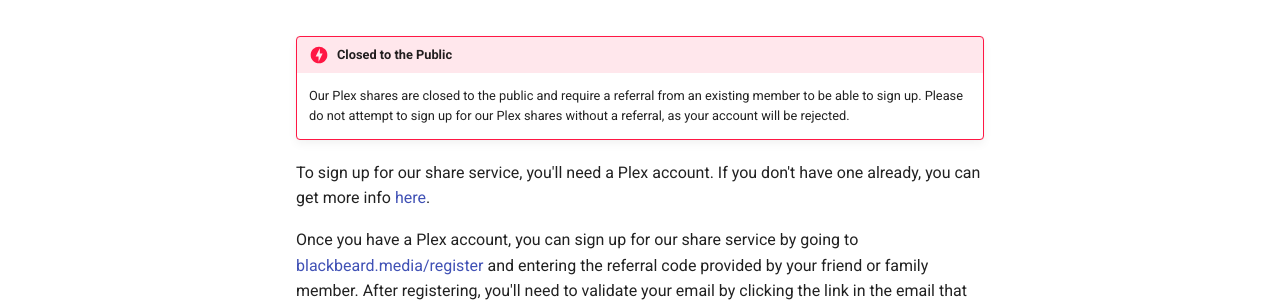
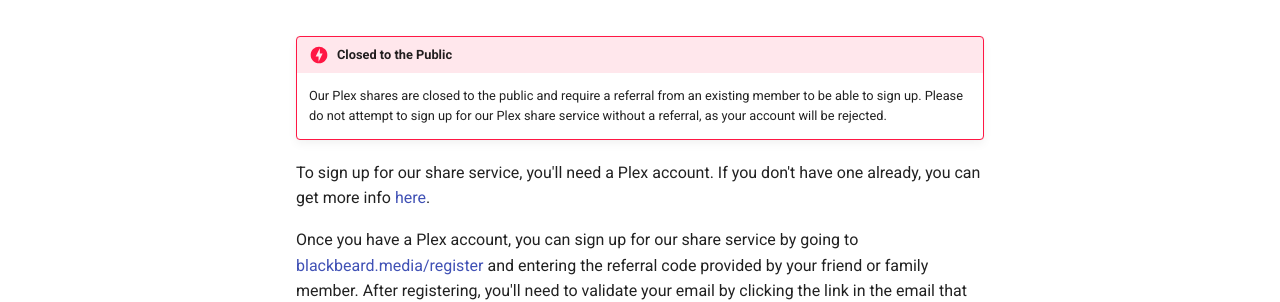
Before and after one commit to neomedia6989/docs-2, an MkDocs documentation site: the page built from docs/shares/getting-started.md, in a window 1280 px wide and 900 px high. Shown: the part 232-534 px from the top of the window. Built offline with MkDocs 1.6.1 and Material for MkDocs 9.7.7, drawn with Linux system fonts in a browser that asks for light colours.

Commit message:
Update getting-started.md

```diff
--- a/docs/shares/getting-started.md
+++ b/docs/shares/getting-started.md
@@ -2,7 +2,7 @@
 
 !!! danger "Closed to the Public"
 
-    Our Plex shares are closed to the public and require a referral from an existing member to be able to sign up. Please do not attempt to sign up for our Plex shares without a referral, as your account will be rejected.
+    Our Plex shares are closed to the public and require a referral from an existing member to be able to sign up. Please do not attempt to sign up for our Plex share service without a referral, as your account will be rejected.
 
 To sign up for our share service, you'll need a Plex account. If you don't have one already, you can get more info [here](../plex/getting-started.md).
 
```
